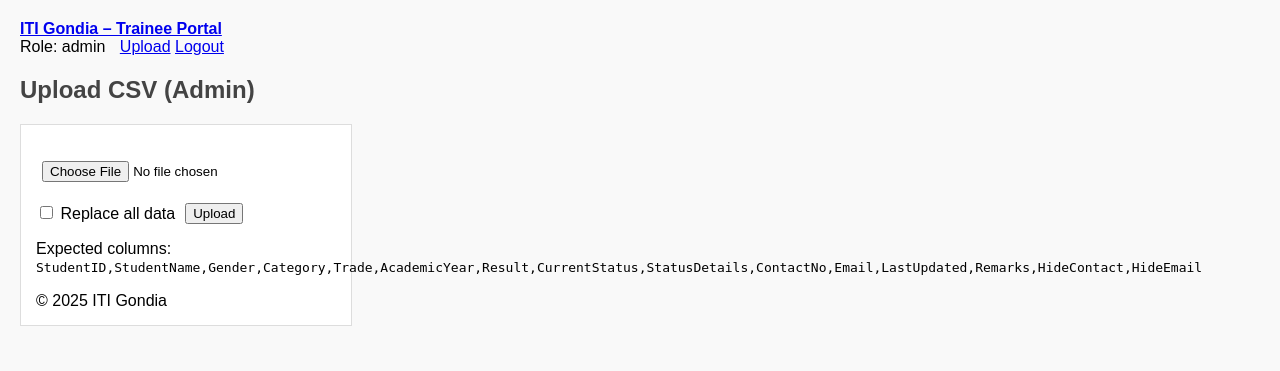
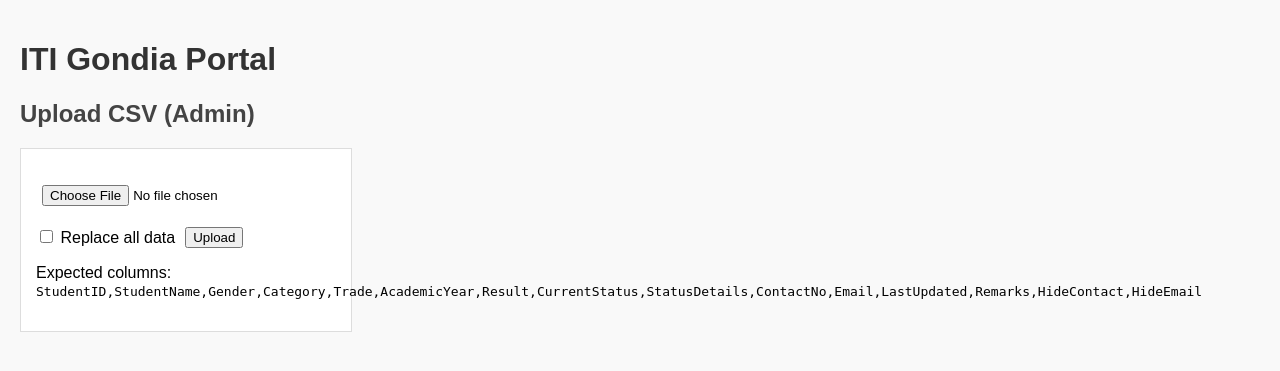
Before and after one commit to anilram4-cyber/iti-gondia-portal, a Flask app: page /upload in a window 1280 px wide. Shown: the top 371 px of the page. Run offline with Flask 3, Linux system fonts and the light colour scheme; the visitor is signed in with stand-in values (Sample User, id 1).

Commit message:
Update layout.html

```diff
--- a/ITI_Gondia_Portal_Starter/iti_portal/templates/layout.html
+++ b/ITI_Gondia_Portal_Starter/iti_portal/templates/layout.html
@@ -1,31 +1,22 @@
-<!doctype html>
+<!DOCTYPE html>
 <html>
 <head>
-  <meta charset="utf-8">
-  <meta name="viewport" content="width=device-width, initial-scale=1">
   <title>ITI Gondia Portal</title>
   <link rel="stylesheet" href="{{ url_for('static', filename='style.css') }}">
 </head>
 <body>
-  <div class="navbar">
-    <div>
-      <a href="{{ url_for('index') }}"><strong>ITI Gondia – Trainee Portal</strong></a>
-    </div>
-    <div>
-      {% if session.get('user') %}
-        <span style="margin-right:10px;">Role: {{ session.get('role') }}</span>
-        {% if session.get('role') == 'admin' %}
-          <a href="{{ url_for('upload') }}">Upload</a>
-        {% endif %}
-        <a href="{{ url_for('logout') }}">Logout</a>
-      {% else %}
-        <a href="{{ url_for('login') }}">Login</a>
-      {% endif %}
-    </div>
-  </div>
-  <div class="container">
-    {% block content %}{% endblock %}
-    <div class="footer">© {{ year }} ITI Gondia</div>
-  </div>
+  <h1>ITI Gondia Portal</h1>
+
+  {% with messages = get_flashed_messages() %}
+    {% if messages %}
+      <ul>
+      {% for m in messages %}
+        <li>{{ m }}</li>
+      {% endfor %}
+      </ul>
+    {% endif %}
+  {% endwith %}
+
+  {% block content %}{% endblock %}
 </body>
 </html>
```
